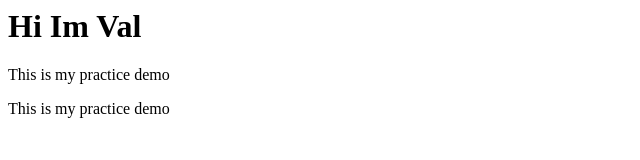
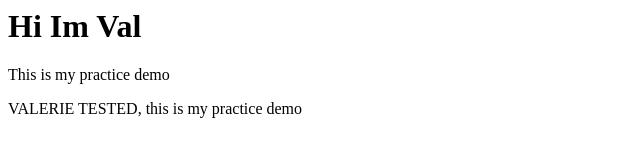
Before and after one commit to dev-adelacruz-tlc/valgithubpractice, a plain HTML site: page index.html in a window 1280 px wide. Shown: the whole page, without its empty margins (0-640 px from the left). Drawn offline with Linux system fonts and the light colour scheme.

Commit message:
added additional info

```diff
--- a/index.html
+++ b/index.html
@@ -1,4 +1,4 @@
 <h1> Hi Im Val </h1>
 <p> This is my practice demo </p>
 
-<p> This is my practice demo </p>
+<p> VALERIE TESTED, this is my practice demo </p>
```
